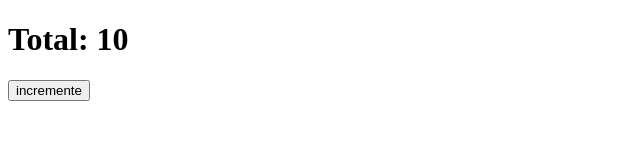
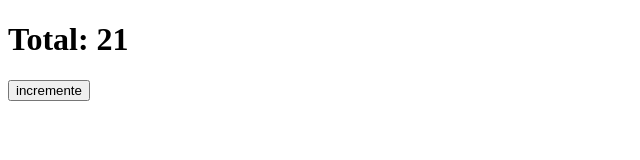
Before and after one commit to adventureandre/logica-redux, a plain HTML site: page index.html in a window 1280 px wide. Shown: the full height of the page, 0-640 px from the left. Drawn offline with Linux system fonts and the light colour scheme.

Commit message:
Criando um unsubscribe

```diff
--- a/index.html
+++ b/index.html
@@ -51,6 +51,14 @@
     render()
 
     store.subscribe(render)
+    store.dispatch(somar(11));
+
+
+    //Exemplo de unsubscribe em redux ele para de ativar o codigo
+     const unsubscribe = store.subscribe(()=>{
+        console.log('Disparando!')
+    })
+    unsubscribe()
 
 
     const button = document.getElementById('button');
```
